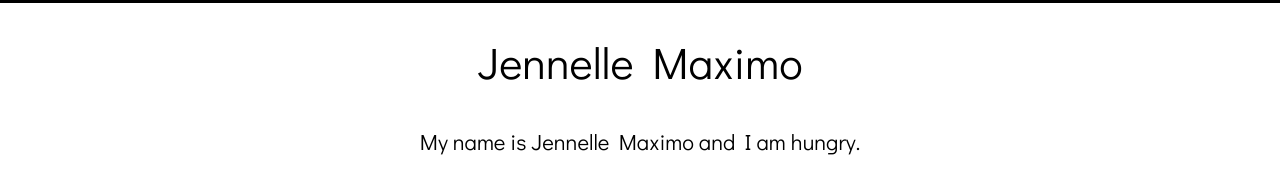
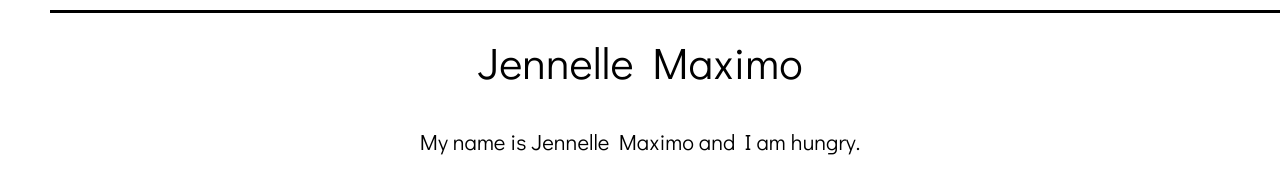
Before and after one commit to amaximo/jenoodly.github.io, a plain HTML site: page index.html in a window 1280 px wide. Drawn offline with Linux system fonts and the light colour scheme.

Commit message:
Update main.css

```diff
--- a/main.css
+++ b/main.css
@@ -25,6 +25,6 @@ body {
   height:3px;
   background:#000000;
   position:fixed;
-  top:0;
-  left:0;
+  top:10;
+  left:50;
 }
```
